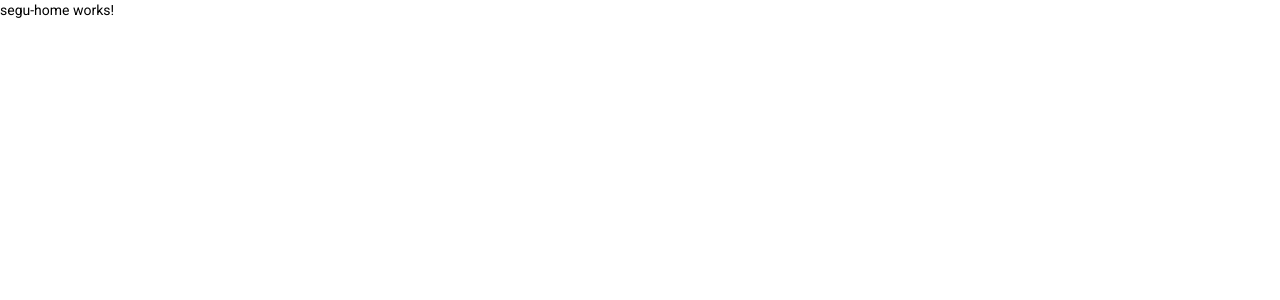
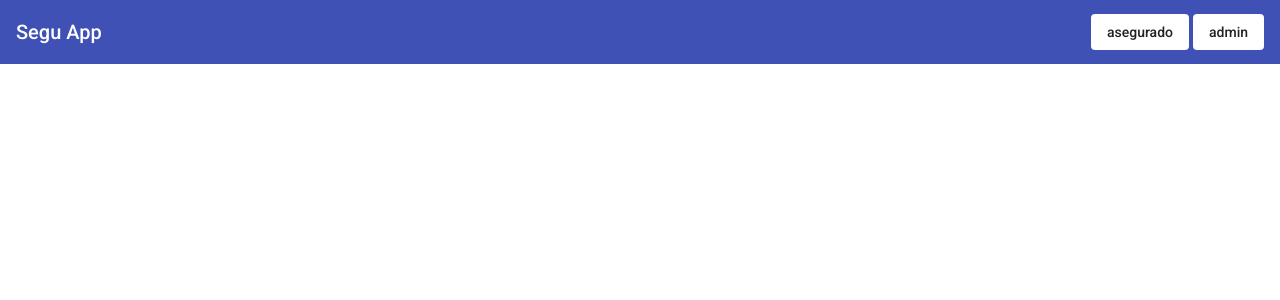
Before and after one commit to lucasDRR/segu-app, an Angular app: page / in a window 1280 px wide. Shown: the top 300 px of the page. Built offline with nearby package versions, Linux system fonts and the light colour scheme.

Commit message:
Agregada la navegacion en la barra principal

```diff
--- a/src/app/segu-home/segu-home.component.css
+++ b/src/app/segu-home/segu-home.component.css
@@ -0,0 +1,12 @@
+.router-link-active {
+    background-color: crimson;
+    color: darkgreen;
+}
+
+.example-spacer {
+    flex: 1 1 auto;
+}
+
+.user-type-btn {
+    margin-left: 4px;
+}
--- a/src/app/segu-home/segu-home.component.html
+++ b/src/app/segu-home/segu-home.component.html
@@ -1 +1,7 @@
-<p>segu-home works!</p>
+<mat-toolbar color = "primary">
+    <span>Segu App</span>
+    <span class="example-spacer"></span>
+    <a mat-flat-button routerLink="aseg" routerLinkActive="router-link-active" class="user-type-btn">asegurado</a>
+    <a mat-flat-button routerLink="admin" routerLinkActive="router-link-active" class="user-type-btn">admin</a>
+</mat-toolbar>
+<router-outlet></router-outlet>
```
Also changed, not shown: src/app/material-blocks/material-blocks.module.ts (+8 -1 lines).
